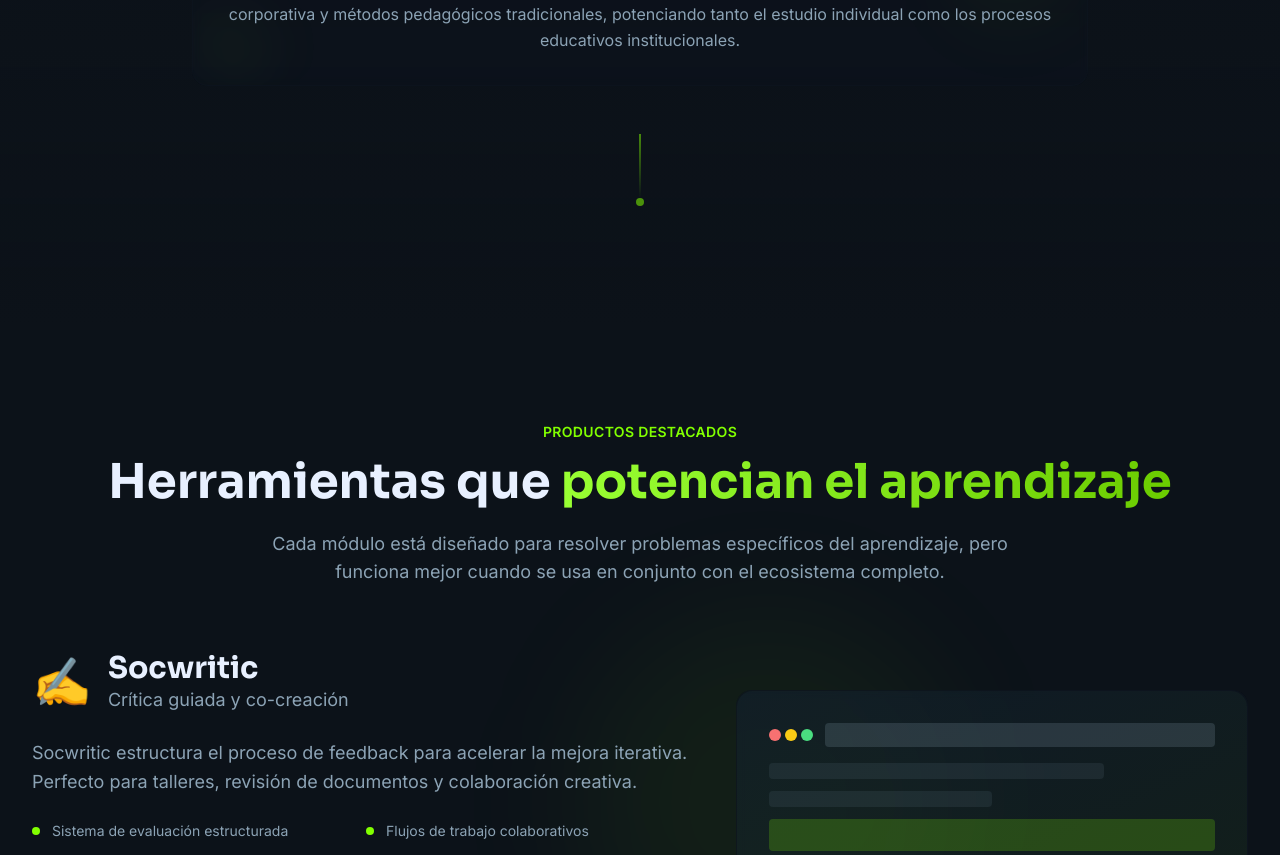
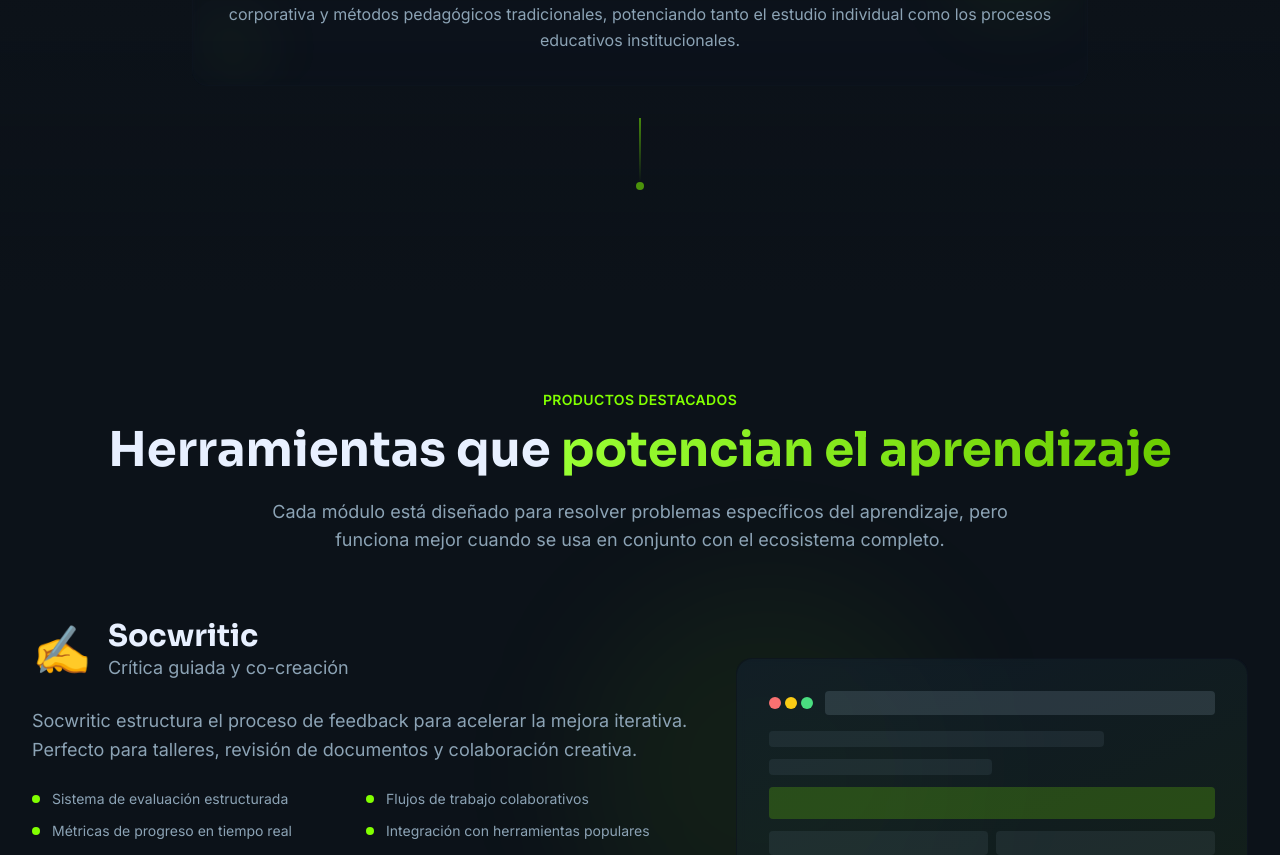
Before and after one commit to mateobodenlle/shearn-website, a React (Vite) app: page / in a window 1280 px wide. Shown: the part 3603-4458 px from the top of the page. Built offline with nearby package versions, Linux system fonts and the light colour scheme.

Commit message:
Reduce spacing around connecting visual element
- Changed top margin from mt-12 to mt-8
- Changed bottom margin from mb-8 to mb-4
- Reduces overall spacing between B2B section and next section
- Maintains visual connection while creating tighter layout

```diff
--- a/src/components/HowItWorks.tsx
+++ b/src/components/HowItWorks.tsx
@@ -240,7 +240,7 @@
             whileInView={{ opacity: 1, scaleY: 1 }}
             viewport={{ once: true }}
             transition={{ duration: 1.2, delay: 1.2, ease: "easeOut" }}
-            className="flex justify-center mt-12 mb-8"
+            className="flex justify-center mt-8 mb-4"
           >
             <div className="relative">
               <div className="w-0.5 h-16 bg-gradient-to-b from-accent-500/50 to-transparent"></div>
```
